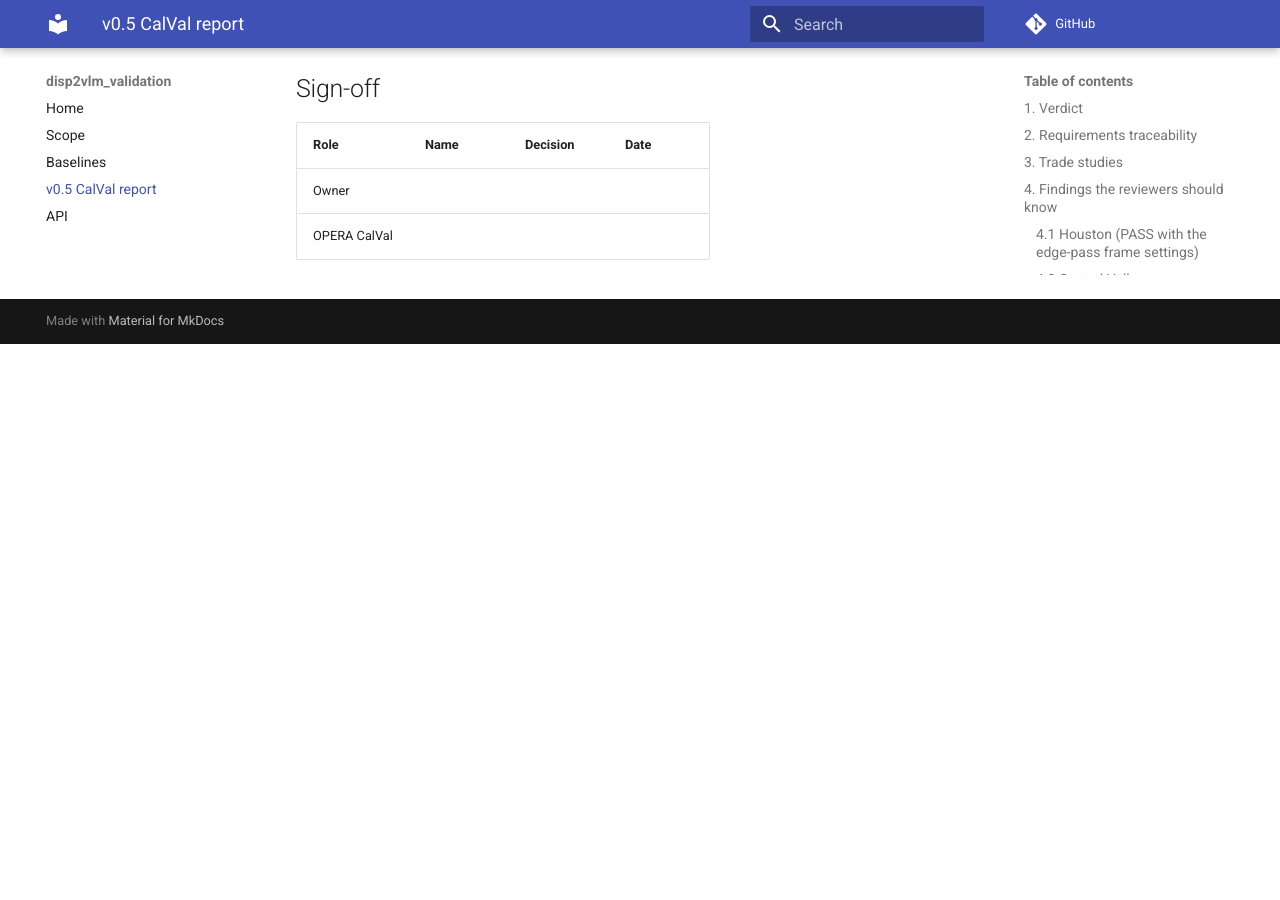
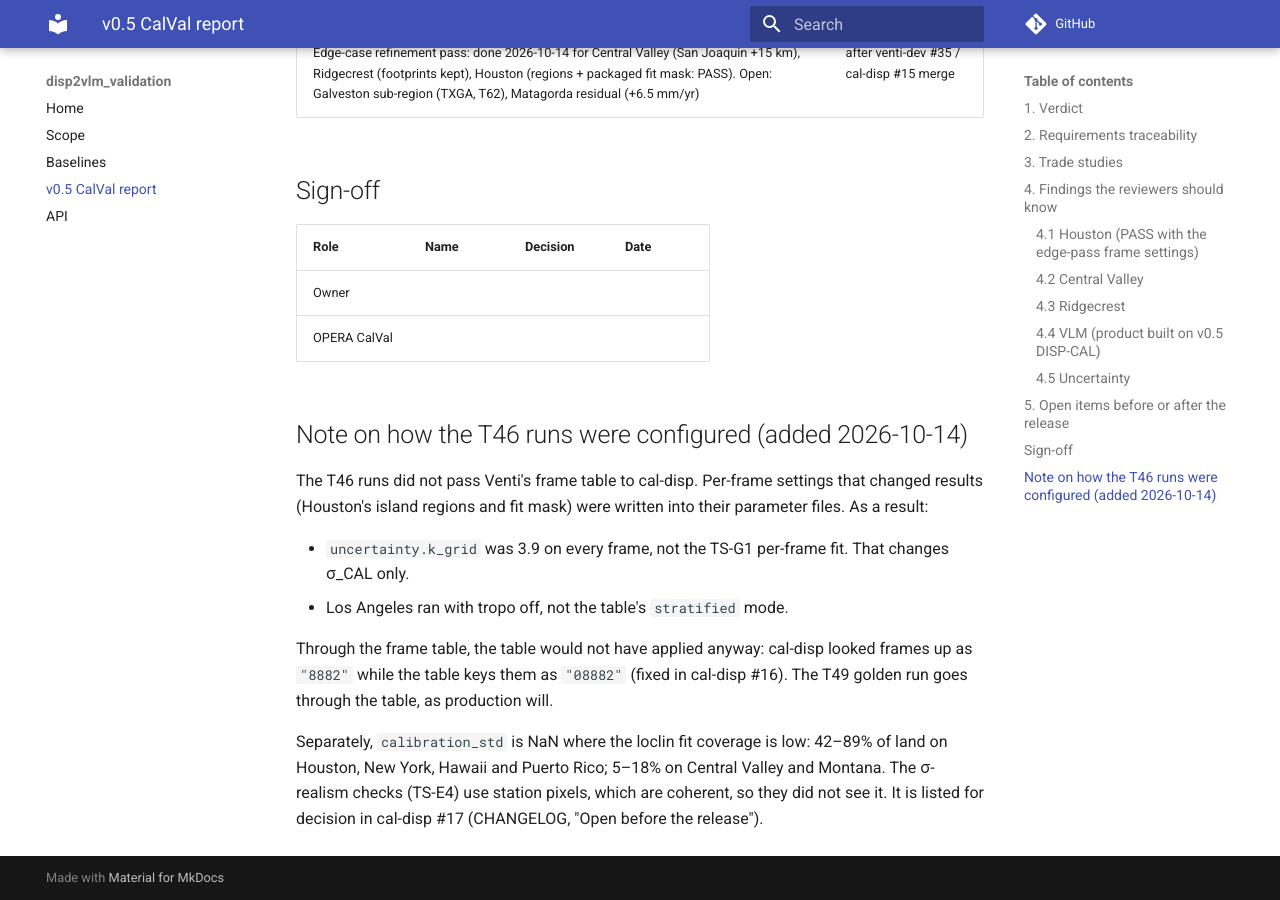
Before and after one commit to mgovorcin/disp2vlm_validation, an MkDocs documentation site: the page built from docs/vnv/v0.5-calval-report.md, in a window 1280 px wide and 900 px high, scrolled down 8366 px. Built offline with MkDocs 1.6.1 and Material for MkDocs 9.7.7, drawn with Linux system fonts in a browser that asks for light colours; comment, search, counter and statistics services are not loaded; before the commit the page ends 8710 px from its top, so only the background shows below that; some of the changed text lies outside the part shown.

Commit message:
docs(vnv): plate is recorded, not used; how the T46 runs were configured
Co-Authored-By: Claude Opus 5.5 <noreply@anthropic.com>

```diff
--- a/docs/vnv/v0.5-calval-report.md
+++ b/docs/vnv/v0.5-calval-report.md
@@ -25,8 +25,8 @@ them it fails, and the earlier proposal was a waiver.
 | 5 | Fast basin | F36542 Central Valley | PASS (+ RR) | −69% | stations outside the bowl: median +2.42, RMSE 5.04 (gamma +10.61 / 12.80); bowl kept by remove-restore (4.2) |
 | 6 | Coseismic event | F16941 Ridgecrest | PASS (+ RR) | −68% | step leakage into CAL 44% → 10% with remove-restore; non-spanning pairs unaffected (4.3) |
 | 7 | Sparse GNSS | F07081 Montana | PASS | −64% | 7 stations, stable RMSE 1.14 mm/yr; σ realism not assessable |
-| 8 | Non-NA plate | F23211 Hawaii (PA) | PASS (+ RR) | −42% | Kīlauea area + 2018 event in the DB; plate PA from the frame table |
-| 8 | Non-NA plate | F35991 Puerto Rico (CA) | PASS | −81% | plate CA from the frame table |
+| 8 | Non-NA plate | F23211 Hawaii (PA) | PASS (+ RR) | −42% | Kīlauea area + 2018 event in the DB; plate PA recorded in the frame table (not used by any calibration step) |
+| 8 | Non-NA plate | F35991 Puerto Rico (CA) | PASS | −81% | plate CA recorded in the frame table (not used by any calibration step) |
 | – | VLM pair | F38238 Houston desc | PASS | −53% | |
 
 The gate (PRD 2.7, decisions 0001, 0002) FAILS a frame if:
@@ -53,7 +53,7 @@ footprints (Venti DB `1.0-draft`). Per-frame numbers are in
 | R-G2 50 km GNSS buffer | cal-disp PR #10 | ✓ |
 | R-G4 frozen grid snapshot + provenance | snapshot `unr_grid_0.3_IGS20_20261006` on S3 (T48); `/metadata/gnss_provenance` written (cal-disp PR #13). The T46 runs used per-frame UNR downloads; the snapshot is wired in at T49 | partial |
 | R-G5 GNSS-side remove-restore | `exclude_defo_nodes` + re-interpolation (cal-disp #11) | ✓ |
-| R-G6 plate per frame | Venti frame table: NA, PA (F23211), CA (F35991) | ✓ |
+| R-G6 plate per frame | Venti frame table records NA, PA (F23211), CA (F35991); no calibration step consumes it (UNR grid is IGS20; plate only matters for a plate-motion layer, not implemented) | partial |
 | R-S2 / R-S4 local-linear 50 km, coherence^8 robust | v0.5 config | ✓ |
 | R-S5 exclude InSAR in defo/event areas | remove-restore (cal-disp #11) | ✓ |
 | R-U1 unwrap correction off | off; TS-U1 no-go; T62 Houston: precise but incomplete | ✓ (off) |
@@ -232,3 +232,23 @@ The current footprints stay. The ~10% leakage is accepted and documented.
 |---|---|---|---|
 | Owner | | | |
 | OPERA CalVal | | | |
+
+## Note on how the T46 runs were configured (added 2026-10-14)
+
+The T46 runs did not pass Venti's frame table to cal-disp. Per-frame settings
+that changed results (Houston's island regions and fit mask) were written into
+their parameter files. As a result:
+
+- `uncertainty.k_grid` was 3.9 on every frame, not the TS-G1 per-frame fit.
+  That changes σ_CAL only.
+- Los Angeles ran with tropo off, not the table's `stratified` mode.
+
+Through the frame table, the table would not have applied anyway: cal-disp
+looked frames up as `"8882"` while the table keys them as `"08882"` (fixed in
+cal-disp #16). The T49 golden run goes through the table, as production will.
+
+Separately, `calibration_std` is NaN where the loclin fit coverage is low:
+42–89% of land on Houston, New York, Hawaii and Puerto Rico; 5–18% on Central
+Valley and Montana. The σ-realism checks (TS-E4) use station pixels, which are
+coherent, so they did not see it. It is listed for decision in cal-disp #17
+(CHANGELOG, "Open before the release").
```
